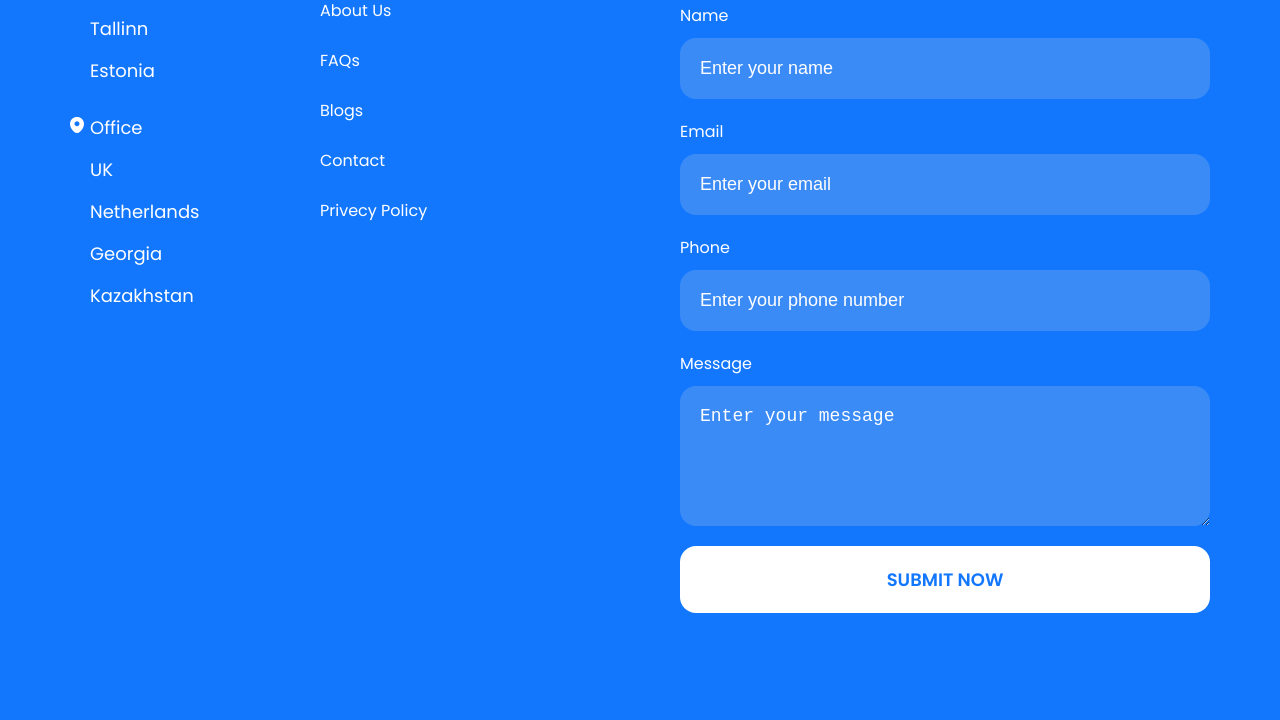
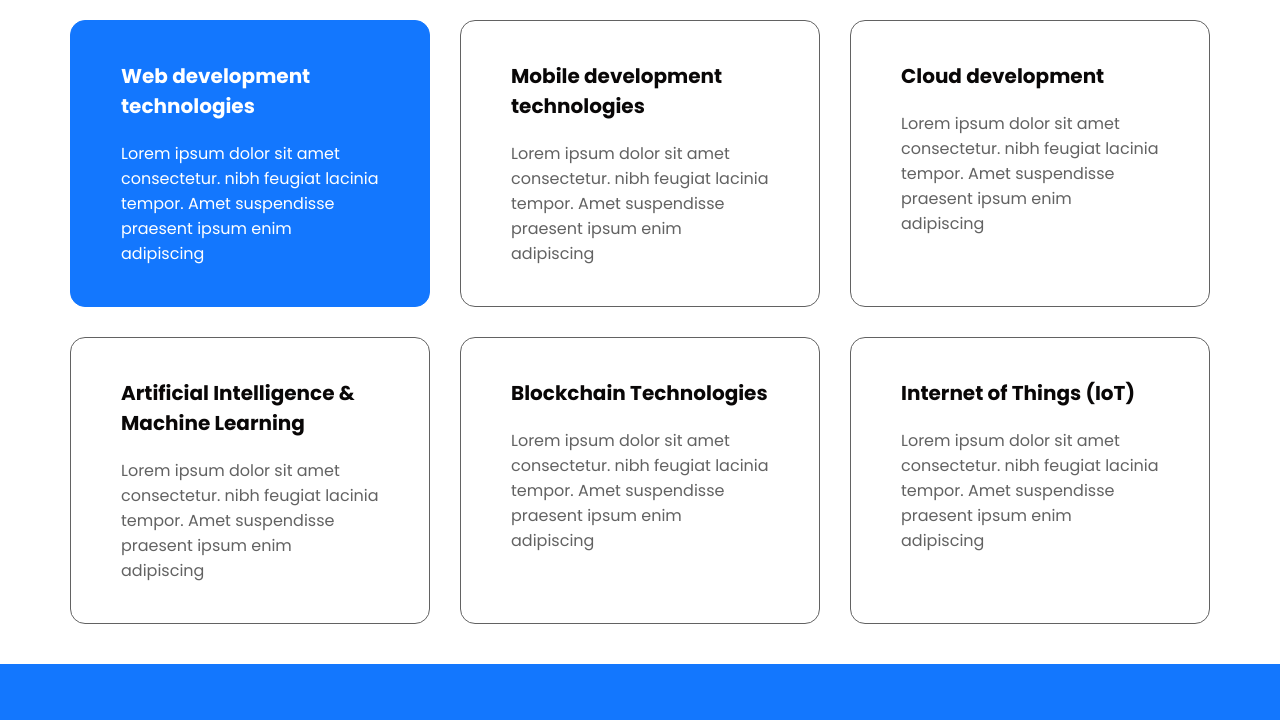
Before and after one commit to andreyk1n/mifort, a website: page src/pages/index.html in a window 1280 px wide. Shown: the part 6429-7149 px from the top of the page. Drawn offline with nearby package versions, Linux system fonts and the light colour scheme; files that its build step writes are made by us from their sources; files whose address does not match are found by name.

Commit message:
modify cards section

```diff
--- a/src/pages/index.html
+++ b/src/pages/index.html
@@ -595,7 +595,8 @@
     <section class="tabs section">
       <div class="tabs__container">
         <h2>Industries</h2>
-        <p>Choose the best options from a wide range of comprehensive software development services we deliver to burst your business productivity</p>
+        <p>Choose the best options from a wide range of comprehensive software development services we deliver to burst
+          your business productivity</p>
         <div class="tabs__buttons">
           <button class="tabs__button tabs__button--active">Finance</button>
           <button class="tabs__button">Healthcare</button>
@@ -609,7 +610,8 @@
         <div class="tabs__content tabs__content--active">
           <div class="tabs__text">
             <h3>Finance</h3>
-              <p>We develop custom software for the FinTech industry, providing solutions for banking, payment processing, and financial management with enhanced security</p>
+            <p>We develop custom software for the FinTech industry, providing solutions for banking, payment processing,
+              and financial management with enhanced security</p>
             <ul>
               <li>Banking applications</li>
               <li>eWallets</li>
@@ -623,7 +625,8 @@
         <div class="tabs__content">
           <div class="tabs__text">
             <h3>Healthcare</h3>
-              <p>We develop custom software for the FinTech industry, providing solutions for banking, payment processing, and financial management with enhanced security</p>
+            <p>We develop custom software for the FinTech industry, providing solutions for banking, payment processing,
+              and financial management with enhanced security</p>
             <ul>
               <li>Banking applications</li>
               <li>eWallets</li>
@@ -637,7 +640,8 @@
         <div class="tabs__content">
           <div class="tabs__text">
             <h3>Logistics</h3>
-              <p>We develop custom software for the FinTech industry, providing solutions for banking, payment processing, and financial management with enhanced security</p>
+            <p>We develop custom software for the FinTech industry, providing solutions for banking, payment processing,
+              and financial management with enhanced security</p>
             <ul>
               <li>Banking applications</li>
               <li>eWallets</li>
@@ -651,7 +655,8 @@
         <div class="tabs__content">
           <div class="tabs__text">
             <h3>Enterprise</h3>
-              <p>We develop custom software for the FinTech industry, providing solutions for banking, payment processing, and financial management with enhanced security</p>
+            <p>We develop custom software for the FinTech industry, providing solutions for banking, payment processing,
+              and financial management with enhanced security</p>
             <ul>
               <li>Banking applications</li>
               <li>eWallets</li>
@@ -665,7 +670,8 @@
         <div class="tabs__content">
           <div class="tabs__text">
             <h3>E-commerce</h3>
-              <p>We develop custom software for the FinTech industry, providing solutions for banking, payment processing, and financial management with enhanced security</p>
+            <p>We develop custom software for the FinTech industry, providing solutions for banking, payment processing,
+              and financial management with enhanced security</p>
             <ul>
               <li>Banking applications</li>
               <li>eWallets</li>
@@ -679,7 +685,8 @@
         <div class="tabs__content">
           <div class="tabs__text">
             <h3>E-learning</h3>
-              <p>We develop custom software for the FinTech industry, providing solutions for banking, payment processing, and financial management with enhanced security</p>
+            <p>We develop custom software for the FinTech industry, providing solutions for banking, payment processing,
+              and financial management with enhanced security</p>
             <ul>
               <li>Banking applications</li>
               <li>eWallets</li>
@@ -693,7 +700,8 @@
         <div class="tabs__content">
           <div class="tabs__text">
             <h3>Travel and Hospitality</h3>
-              <p>We develop custom software for the FinTech industry, providing solutions for banking, payment processing, and financial management with enhanced security</p>
+            <p>We develop custom software for the FinTech industry, providing solutions for banking, payment processing,
+              and financial management with enhanced security</p>
             <ul>
               <li>Banking applications</li>
               <li>eWallets</li>
@@ -718,6 +726,45 @@
       </div>
     </section>
 
+    <section class="cards section cards--text">
+      <div class="cards__container">
+        <h2>Technologies</h2>
+        <p>Our expert developers utilize the latest frameworks and components to create easy-to-use software solutions
+          with a strong technical foundation</p>
+        <div class="cards__items">
+          <div class="cards__item">
+            <span>Web development technologies</span>
+            Lorem ipsum dolor sit amet consectetur.
+            nibh feugiat lacinia tempor. Amet suspendisse praesent ipsum enim adipiscing
+          </div>
+          <div class="cards__item">
+            <span>Mobile development technologies</span>
+              Lorem ipsum dolor sit amet consectetur.
+              nibh feugiat lacinia tempor. Amet suspendisse praesent ipsum enim adipiscing
+          </div>
+          <div class="cards__item">
+            <span>Cloud development</span>
+              Lorem ipsum dolor sit amet consectetur.
+              nibh feugiat lacinia tempor. Amet suspendisse praesent ipsum enim adipiscing
+          </div>
+          <div class="cards__item">
+            <span>Artificial Intelligence & Machine Learning</span>
+            Lorem ipsum dolor sit amet consectetur.
+            nibh feugiat lacinia tempor. Amet suspendisse praesent ipsum enim adipiscing
+          </div>
+          <div class="cards__item">
+            <span>Blockchain Technologies</span>
+            Lorem ipsum dolor sit amet consectetur.
+            nibh feugiat lacinia tempor. Amet suspendisse praesent ipsum enim adipiscing
+          </div>
+          <div class="cards__item">
+            <span>Internet of Things (IoT)</span>
+            Lorem ipsum dolor sit amet consectetur.
+            nibh feugiat lacinia tempor. Amet suspendisse praesent ipsum enim adipiscing
+          </div>
+        </div>
+      </div>
+    </section>
 
     @@include('footer.html')
   </div>
--- a/src/scss/_cards.scss
+++ b/src/scss/_cards.scss
@@ -221,3 +221,48 @@
         }
     }
 }
+
+.cards--text .cards__container .cards__items {
+    width: 100%;
+    display: grid;
+    grid-template-columns: repeat(3, 1fr);
+    gap: 30px;
+
+    @media (max-width: 992px) {
+        grid-template-columns: 1fr 1fr;
+    }
+
+    @media (max-width: 576px) {
+        grid-template-columns: 1fr;
+    }
+}
+
+.cards--text .cards__container .cards__items .cards__item {
+    flex-direction: column;
+    align-items: flex-start;
+    gap: 20px;
+    text-align: left;
+
+    @media (max-width: 768px) {
+        padding: 20px;
+    }
+}
+
+.cards--text .cards__container .cards__items .cards__item span {
+    color: #090707;
+    font-size: 20px;
+    font-weight: 700;
+    transition-duration: .5s;
+}
+
+.cards--text .cards__container .cards__items .cards__item:first-child span {
+    color: #fff;
+}
+
+.cards--text .cards__container .cards__items .cards__item:first-child:hover span {
+    color: #090707;
+}
+
+.cards--text .cards__container .cards__items .cards__item:hover span {
+    color: #fff;
+}
```
Also changed, not shown: dist/css/main.min.css, dist/index.html. Lines whose indentation alone changed are shown as unchanged.
